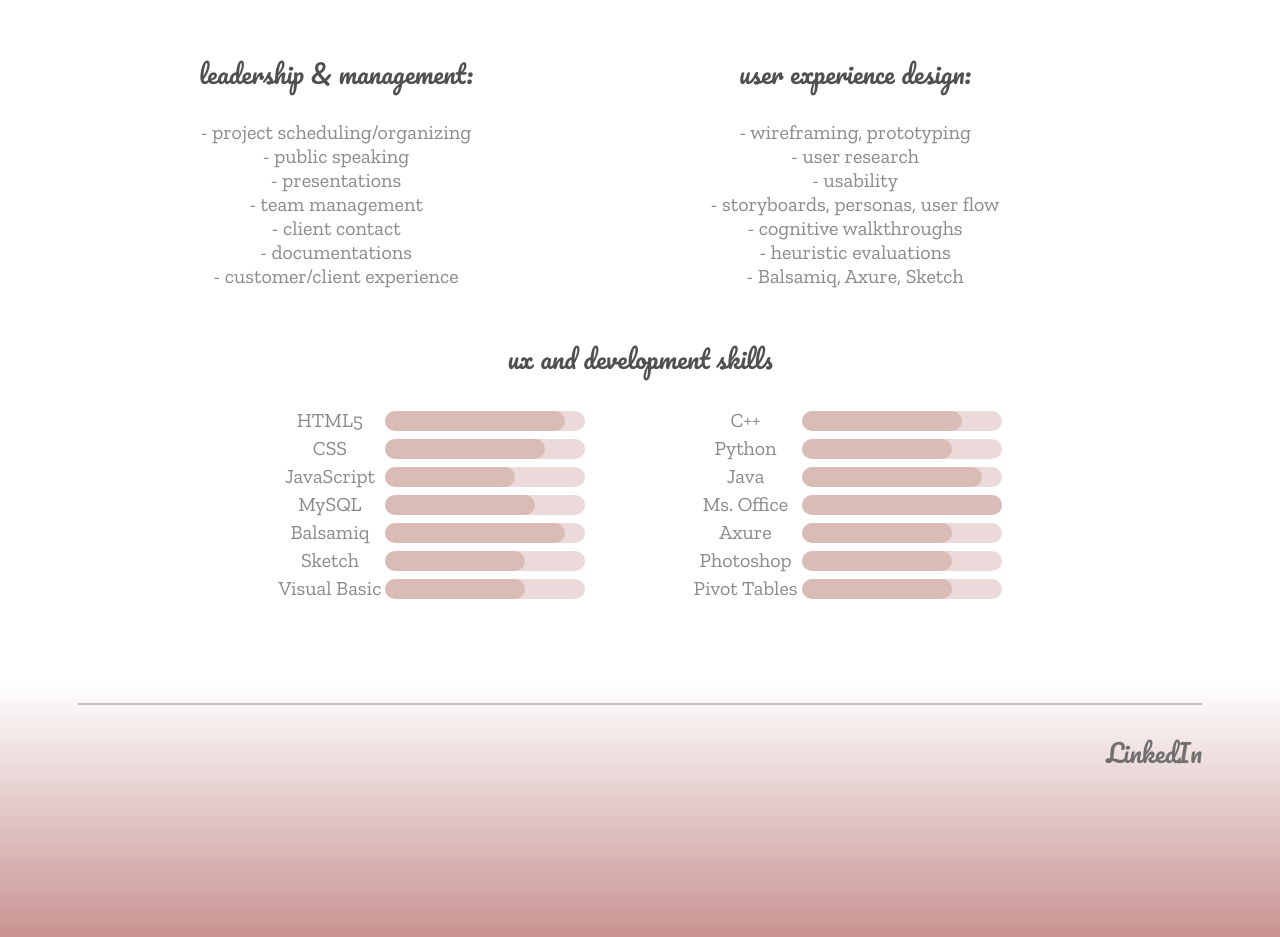
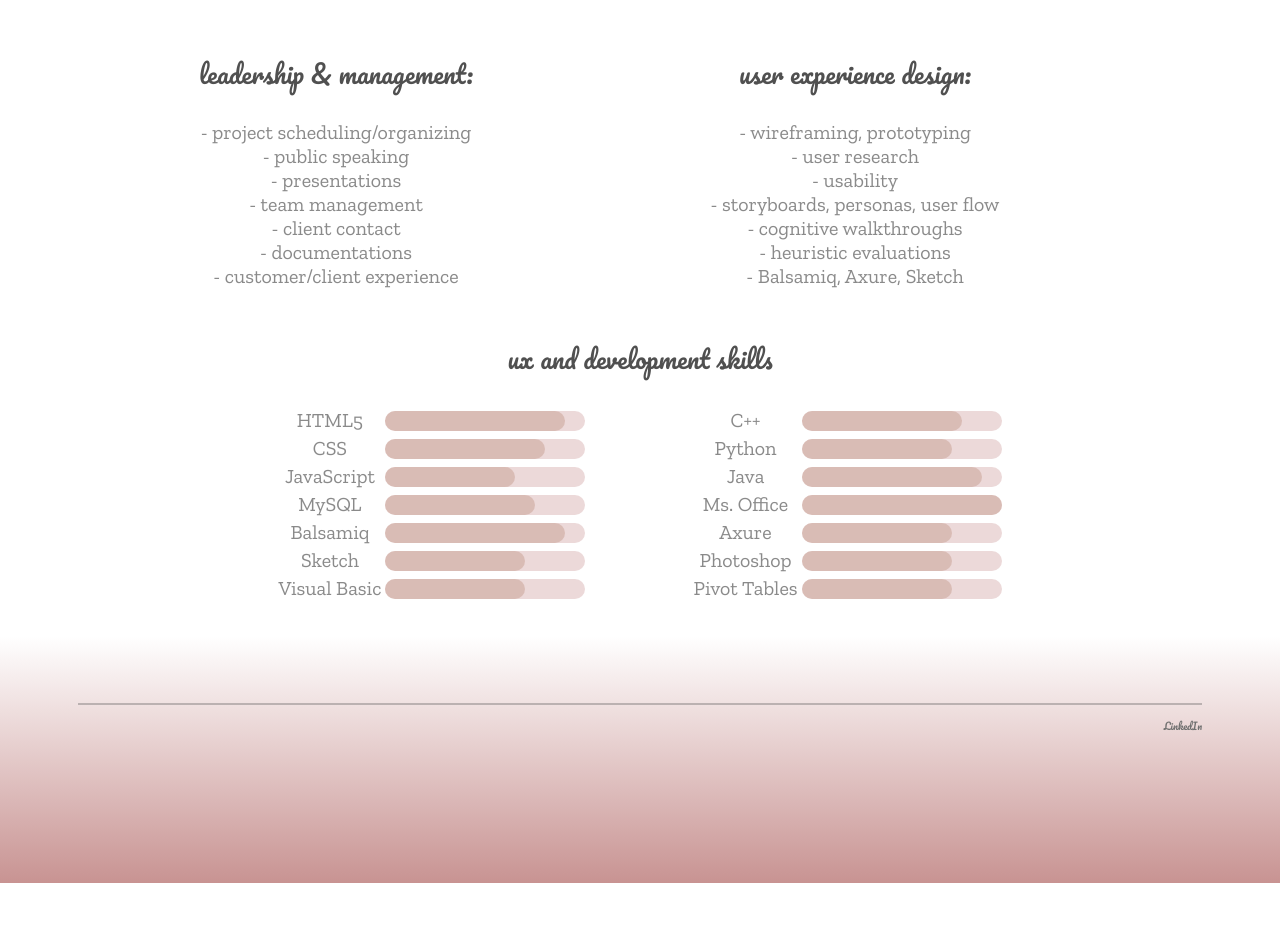
Before and after one commit to msurjani/msurjani.github.io, a plain HTML site: page index.html in a window 1280 px wide. Shown: the part 597-1534 px from the top of the page. After the commit the page ends 1480 px from the top, so only its background shows below. Drawn offline with nearby package versions, Linux system fonts and the light colour scheme; a web font is replaced by a local one.

Commit message:
Update index.html

```diff
--- a/index.html
+++ b/index.html
@@ -129,6 +129,6 @@
     </div>
     <hr class = "hrBottom"></hr>
   </div>
-    <p align = "right"> LinkedIn </p>
+    <p class = "newP"> LinkedIn </p>
   </body>
 </html>
```
